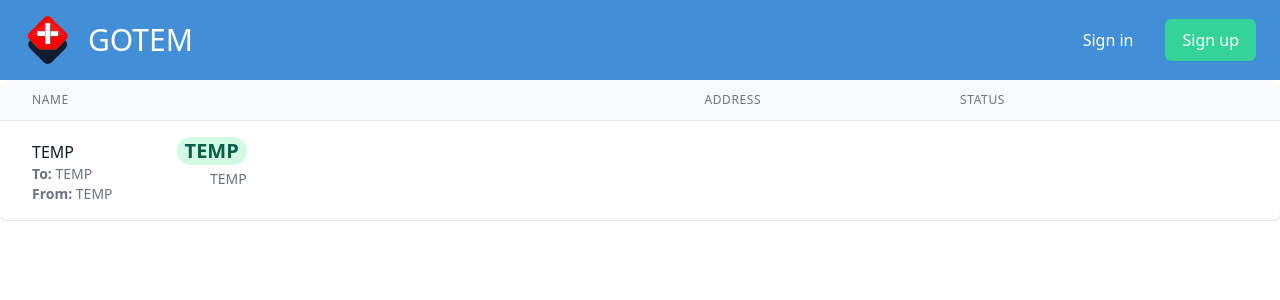
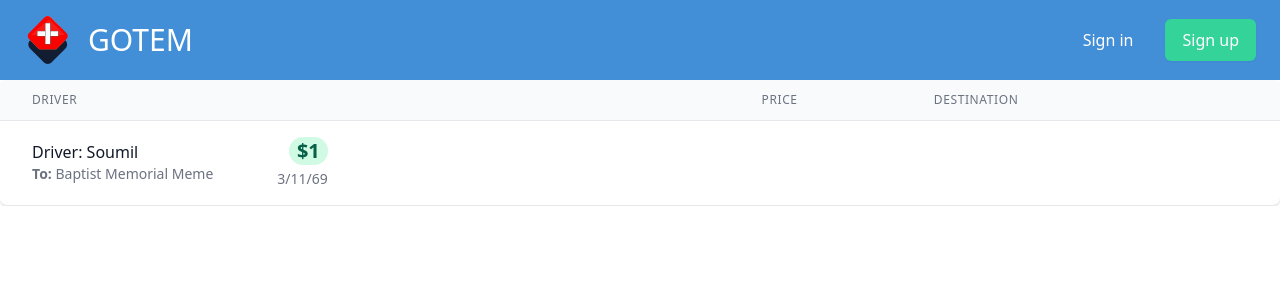
Before and after one commit to soumildatta/gotem, a React (Create React App) app: page / in a window 1280 px wide. Shown: the top 300 px of the page. Built offline with nearby package versions, Linux system fonts and the light colour scheme.

Commit message:
Fixed name of elements

```diff
--- a/src/userDashboard/UserDashboard.jsx
+++ b/src/userDashboard/UserDashboard.jsx
@@ -14,19 +14,19 @@ const UserDashboard = () => {
                     scope="col"
                     class="px-8 py-3 text-left text-xs font-medium text-gray-500 uppercase tracking-wider"
                   >
-                    Name
+                    Driver
                   </th>
                   <th
                     scope="col"
                     class="px-6 py-3 text-left text-xs font-medium text-gray-500 uppercase tracking-wider"
                   >
-                    Address
+                    Price
                   </th>
                   <th
                     scope="col"
                     class="px-6 py-3 text-left text-xs font-medium text-gray-500 uppercase tracking-wider"
                   >
-                    Status
+                    Destination
                   </th>
                   <th scope="col" class="relative px-6 py-3">
                     <span class="sr-only">Options</span>
--- a/src/userDashboard/UserRequestCards.jsx
+++ b/src/userDashboard/UserRequestCards.jsx
@@ -7,23 +7,21 @@ const UserRequestCards = () => {
         <td className="px-8 py-4">
           <div className="flex items-center">
             <div>
-              <div className="text-md font-medium text-gray-900">TEMP</div>
+              <div className="text-md font-medium text-gray-900">
+                Driver: Soumil
+              </div>
               <div className="text-sm text-gray-500">
                 <strong>To: </strong>
-                TEMP
-              </div>
-              <div className="text-sm text-gray-500">
-                <strong>From: </strong>
-                TEMP
+                Baptist Memorial Meme
               </div>
             </div>
           </div>
         </td>
-        <td className="px-8 py-4 text-right whitespace-nowrap">
+        <td className="px-8 py-4 text-right">
           <span className="px-2 py-1 mb-1 inline-flex text-xl leading-5 font-semibold rounded-full bg-green-100 text-green-800 ">
-            TEMP
+            $1
           </span>
-          <div className="text-sm text-gray-500">TEMP</div>
+          <div className="text-sm text-gray-500">3/11/69</div>
         </td>
       </tr>
     </div>
```
